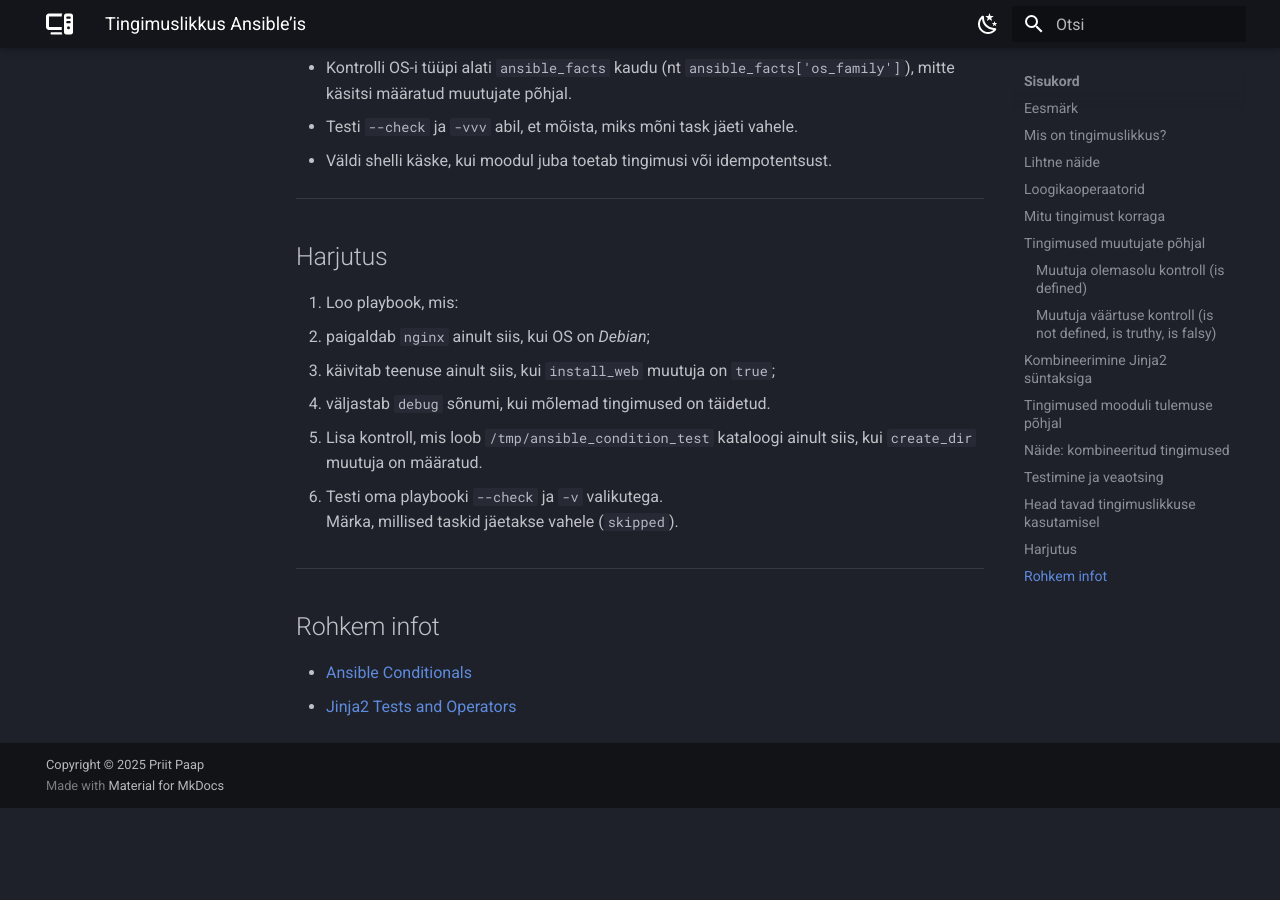
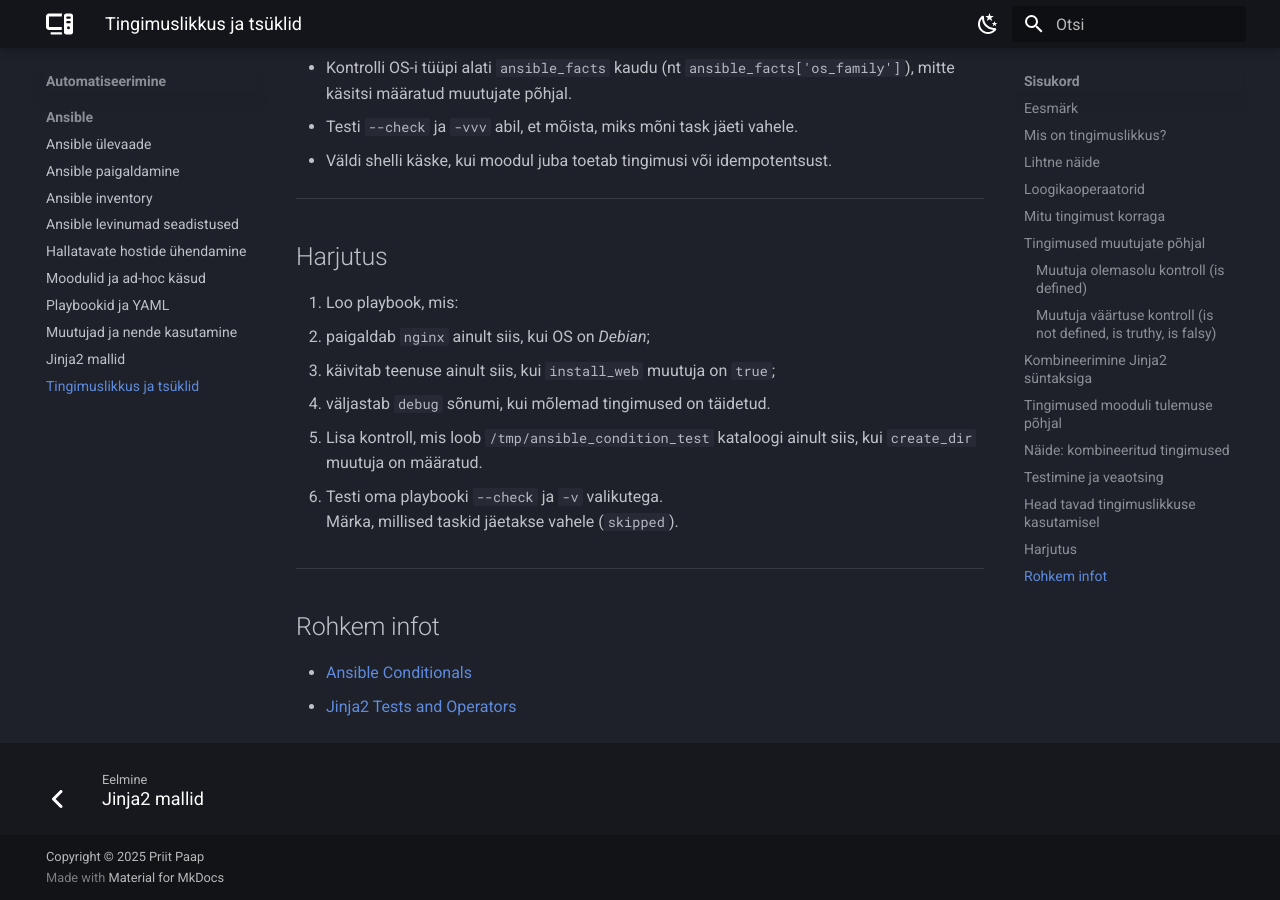
Before and after one commit to priitpaap/priitpaap.github.io, an MkDocs documentation site: the page built from docs/ansible/ansibleconditionals.md, in a window 1280 px wide and 900 px high, scrolled down 4188 px. Built offline with MkDocs 1.6.1 and Material for MkDocs 9.7.7, drawn with Linux system fonts in a browser that asks for light colours; before the commit the page ends 4996 px from its top, so only the background shows below that.

Commit message:
Update mkdocs.yml

```diff
--- a/mkdocs.yml
+++ b/mkdocs.yml
@@ -90,7 +90,7 @@ nav:
       - 'Playbookid ja YAML': ansible/ansibleplaybooks.md
       - 'Muutujad ja nende kasutamine': ansible/ansiblevars.md
       - 'Jinja2 mallid': ansible/ansiblejinja2.md
-#      - 'Tingimuslikkus ja tsüklid': ansible/ansibleconditionals.md
+      - 'Tingimuslikkus ja tsüklid': ansible/ansibleconditionals.md
 #      - 'Rollid ja struktuur': ansible/ansibleroles.md
 #      - 'Ansible Galaxy ja kogukonna rollid': ansible/ansiblerolesgalaxy.md
 #      - 'Turvalisus ja Ansible Vault': ansible/ansiblevault.md
```
